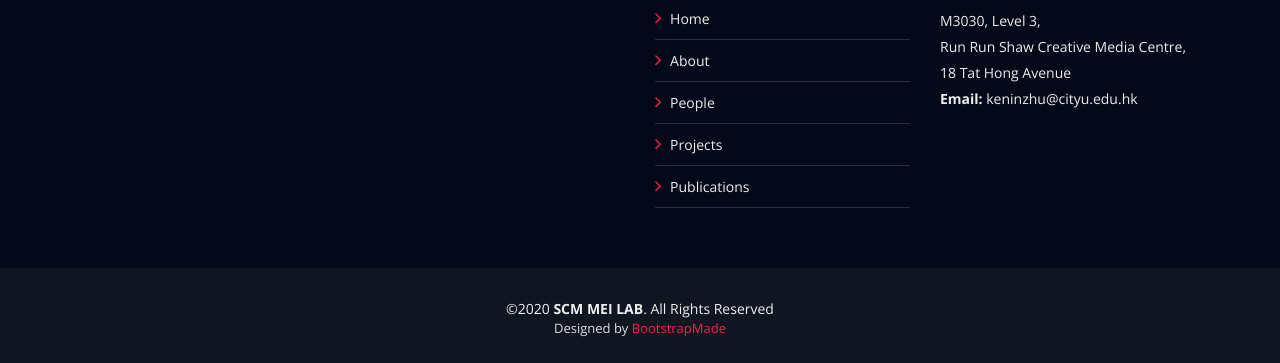
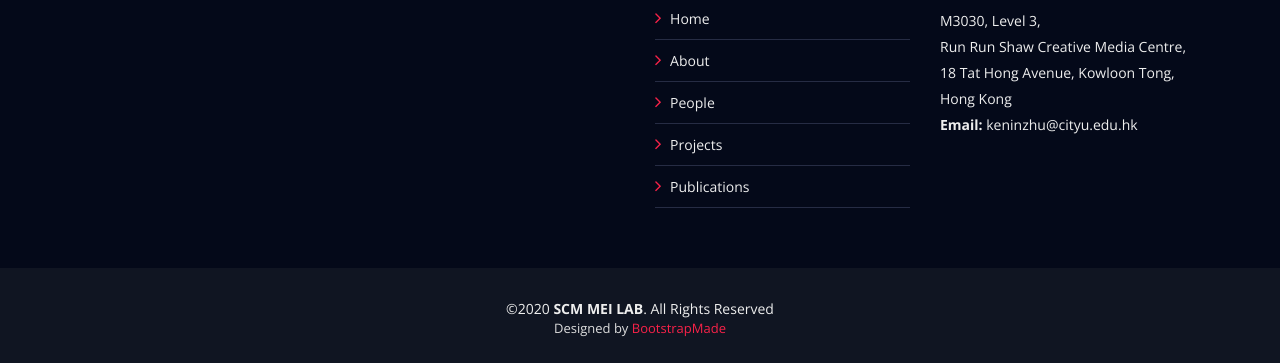
Before and after one commit to meilab-hk/meilab-hk.github.io, a plain HTML site: page index.html in a window 1280 px wide. Shown: the part 2372-2735 px from the top of the page. Drawn offline with nearby package versions, Linux system fonts and the light colour scheme; a script that the page names is missing.

Commit message:
Update index.html

```diff
--- a/index.html
+++ b/index.html
@@ -288,7 +288,7 @@
             <p>
               M3030, Level 3, <br>
               Run Run Shaw Creative Media Centre, <br>
-              18 Tat Hong Avenue<br>
+              18 Tat Hong Avenue, Kowloon Tong, Hong Kong<br>
               <strong>Email:</strong> keninzhu@cityu.edu.hk<br>
             </p>
 
```
